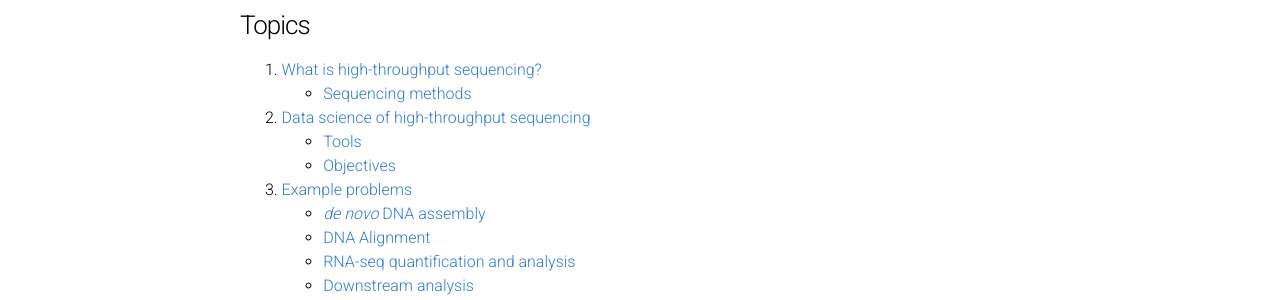
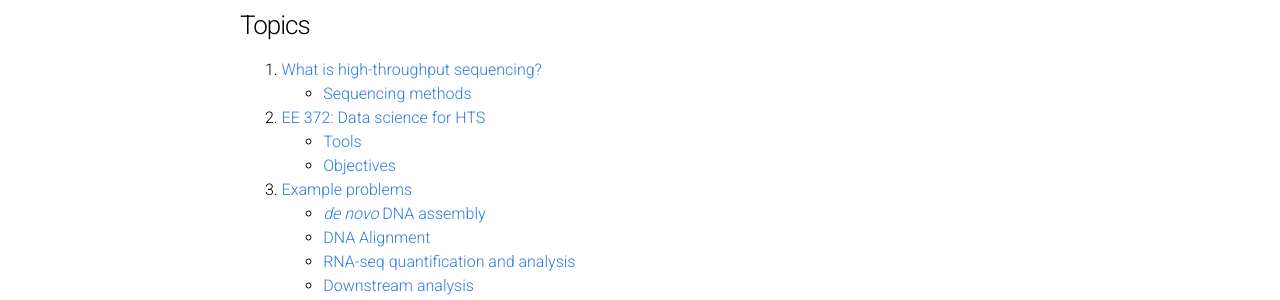
Before and after one commit to laurashen/data-science-sequencing.github.io, a Jekyll site: the page built from Win2018/lectures/lecture1.md, in a window 1280 px wide and 900 px high. Shown: the part 337-637 px from the top of the window. Built offline with Jekyll 4.4.1, drawn with Linux system fonts in a browser that asks for light colours; formulas are drawn with MathJax 3; comment, search, counter and statistics services are not loaded; our own code applies the rules of GitHub Pages for plain Markdown files; some of the changed text lies outside the part shown.

```diff
--- a/Win2018/lectures/lecture1.md
+++ b/Win2018/lectures/lecture1.md
@@ -15,7 +15,7 @@
 
 1. <a href='#what'> What is high-throughput sequencing? </a>
   - <a href='#seq'> Sequencing methods
-2. <a href='#ds-or-hts'> Data science of high-throughput sequencing </a>
+2. <a href='#ds-or-hts'> EE 372: Data science for HTS </a>
   - <a href='#tools'> Tools </a>
   - <a href='#obj'> Objectives </a>
 3. <a href='#examples'> Example problems </a>
@@ -261,7 +261,7 @@
   <div class="figcaption">Characteristics of different sequencing technologies.</div>
 </div>
 
-### <a id='ds-or-hts'></a>Data science of high-throughput sequencing
+### <a id='ds-or-hts'></a>EE 372: Data science for HTS
 
 The success of HTS is mainly due to
 the creative use of read data to solve various problems. For this course, data science problems can be categorized into one of three types:
```
